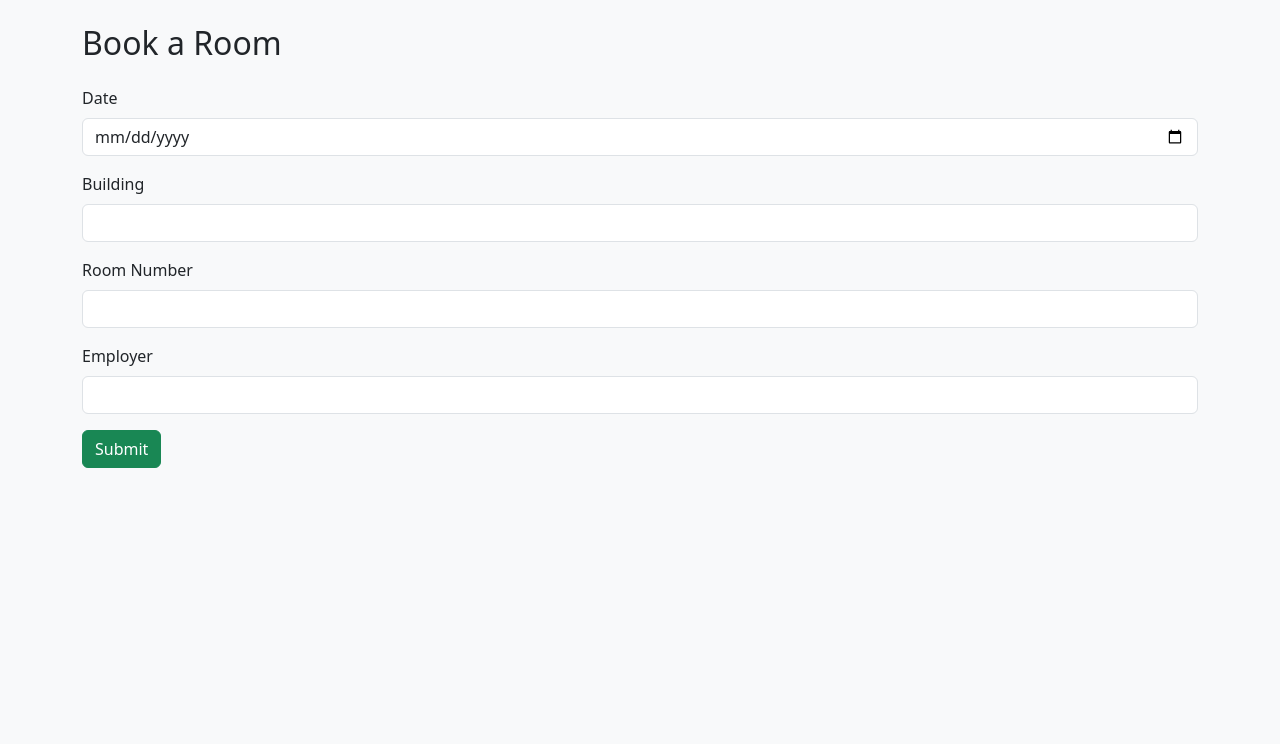
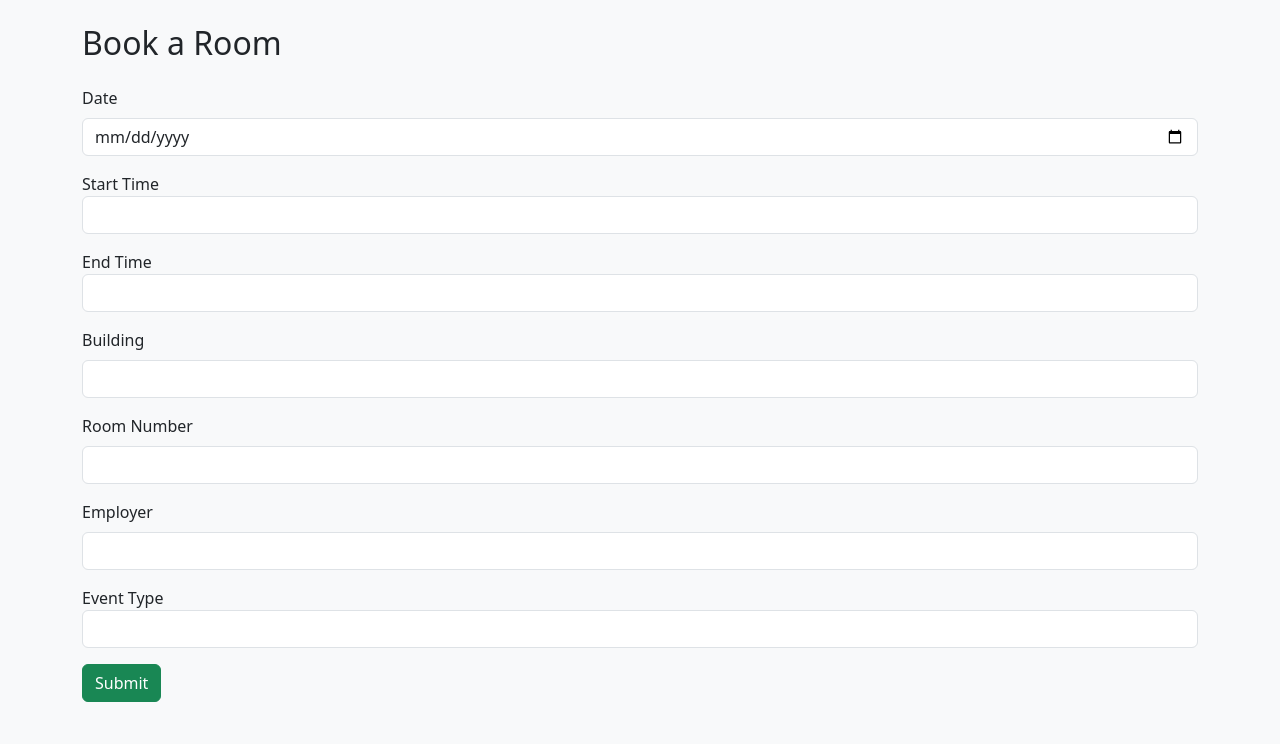
Before and after one commit to whatthewott/roombookercxl, a Flask app: page /book in a window 1280 px wide. Shown: the part 56-800 px from the top of the page. Run offline with Flask 3, Linux system fonts and the light colour scheme; some libraries are stand-ins or nearby versions.

Commit message:
added time and event type columns, as well as logic to prevent overlap in bookings

```diff
--- a/app.py
+++ b/app.py
@@ -26,6 +26,9 @@
         building = request.form["building"]
         room = request.form["room_number"]
         employer = request.form["employer"]
+        start_time = request.form["start_time"]
+        end_time = request.form["end_time"]
+        event_type = request.form["event_type"]
         conn = get_db()
         cur = conn.cursor()
 
@@ -34,14 +37,22 @@
             conn.close()
             return "Room not found", 400
 
-        cur.execute("SELECT * FROM bookings WHERE date=%s AND building=%s AND room_number=%s",
-                    (date, building, room))
+        cur.execute("""
+            SELECT * FROM bookings
+            WHERE building = %s AND room_number = %s AND date = %s
+            AND (
+                (%s < end_time AND %s > start_time)  -- Overlap check
+            )
+        """, (building, room, date, start_time, end_time))
+
         if cur.fetchone():
             conn.close()
-            return "Room already booked", 409
+            return "This room is already booked at that date and time.", 409
 
-        cur.execute("INSERT INTO bookings (date, building, room_number, employer) VALUES (%s, %s, %s, %s)",
-                    (date, building, room, employer))
+        cur.execute("""
+            INSERT INTO bookings (date, building, room_number, employer, event_type, start_time, end_time)
+            VALUES (%s, %s, %s, %s, %s, %s, %s)
+        """, (date, building, room, employer, event_type, start_time, end_time))
         conn.commit()
         conn.close()
         return redirect(url_for("index"))
--- a/templates/book.html
+++ b/templates/book.html
@@ -9,6 +9,20 @@
       <input type="date" class="form-control" id="date" name="date" required>
       <div class="invalid-feedback">
         Please select a date.
+      </div>
+    </div>
+    <div class="mb-3">
+      <label for="start_time" class=""form-label>Start Time</label>
+      <input type="start_time" class="form-control" id="start_time" name="start_time" required>
+      <div class="invalid-feedback">
+        Please select a start time.
+      </div>
+    </div>
+    <div class="mb-3">
+      <label for="end_time" class=""form-label>End Time</label>
+      <input type="end_time" class="form-control" id="end_time" name="end_time" required>
+      <div class="invalid-feedback">
+        Please select an end time.
       </div>
     </div>
     <div class="mb-3">
@@ -32,6 +46,13 @@
         Please enter the employer name.
       </div>
     </div>
+    <div class="mb-3">
+      <label for="event_type" class=""form-label>Event Type</label>
+      <input type="event_type" class="form-control" id="event_type" name="event_type" required>
+      <div class="invalid-feedback">
+        Please enter an event type.
+      </div>
+    </div>
     <button type="submit" class="btn btn-success">Submit</button>
   </form>
 
```
